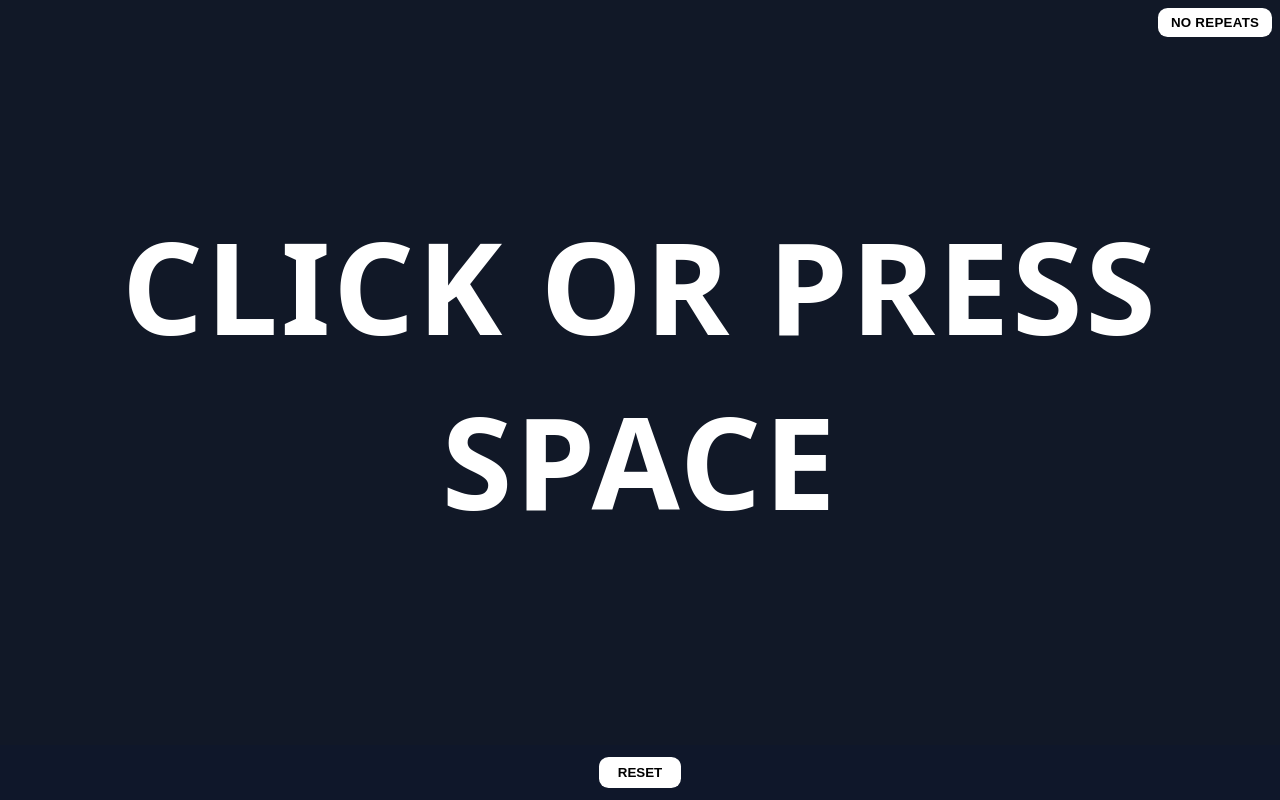
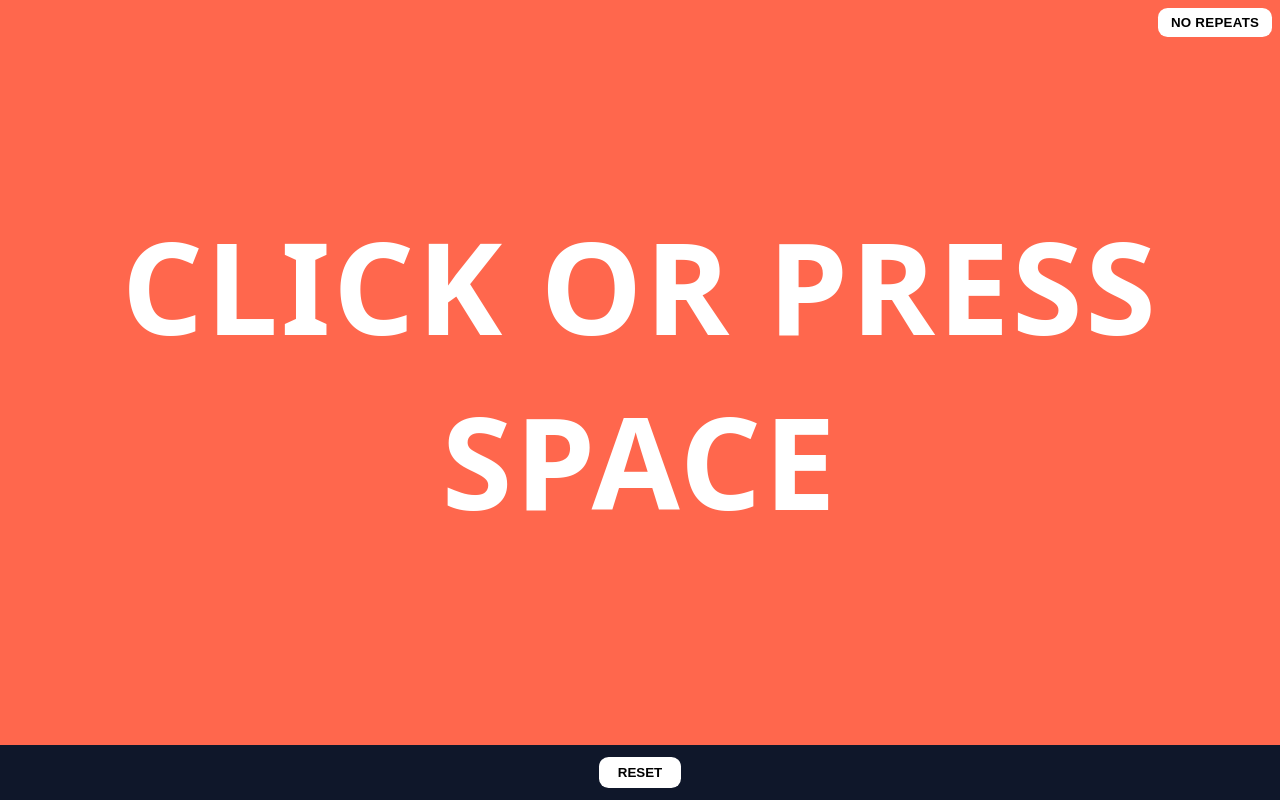
Before and after one commit to Buhlerbuhler/randomname, a plain HTML site: page index.html in a window 1280 px wide. Drawn offline with Linux system fonts and the light colour scheme.

Commit message:
Update style.css

```diff
--- a/style.css
+++ b/style.css
@@ -1,5 +1,5 @@
 :root {
-  --bg: #111827;
+  --bg: #FF674D;
   --panel: #0f172a;
   --btn-fg: #000;
   --btn-bg: #fff;
```
